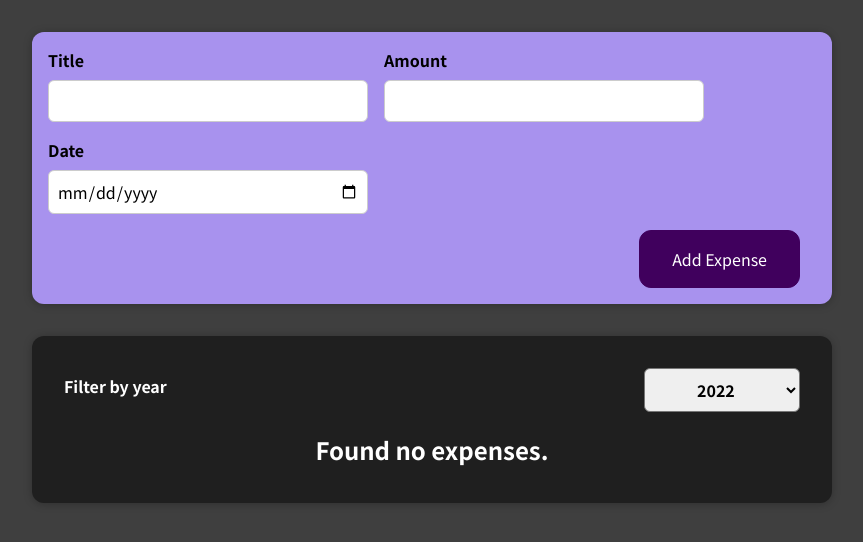
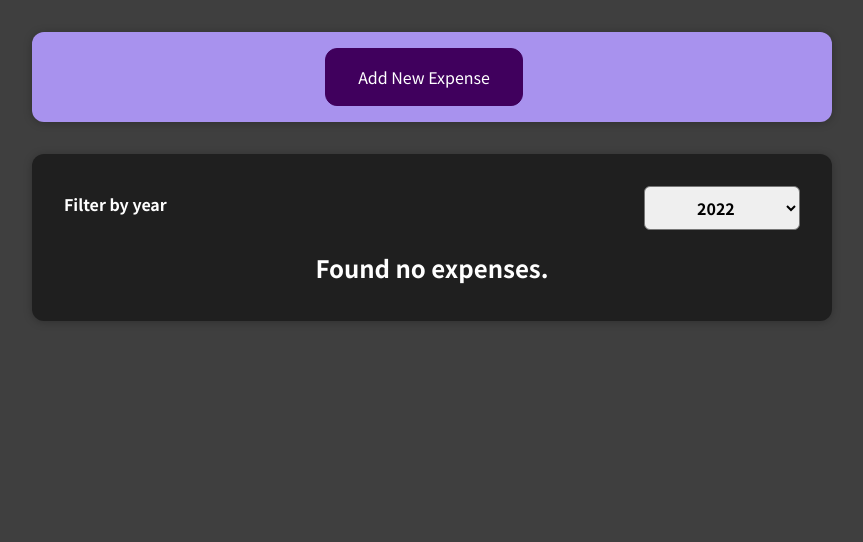
Before and after one commit to krishnakskr30/expense-tracker-project, a React (Create React App) app: page / in a window 1280 px wide. Shown: the top 542 px of the page, without its empty margins (208-1071 px from the left). Built offline with nearby package versions, Linux system fonts and the light colour scheme.

Commit message:
Refactor new expense component to render expense form when needed

```diff
--- a/src/components/NewExpense/NewExpense.js
+++ b/src/components/NewExpense/NewExpense.js
@@ -1,6 +1,10 @@
+import { useState } from "react";
 import ExpenseForm from "./ExpenseForm";
 import "./NewExpense.css";
+
 const NewExpense = (props) => {
+  const [renderForm, setRenderForm] = useState(false);
+
   const saveExpenseDataHandler = (enteredExpenseData) => {
     const expenseData = {
       ...enteredExpenseData,
@@ -9,9 +13,21 @@ const NewExpense = (props) => {
     console.log(expenseData);
     props.onAddExpense(expenseData);
   };
+
+  const startRenderingForm = () => {
+    setRenderForm(true);
+  };
+
   return (
     <div className="new-expense">
-      <ExpenseForm onSaveExpenseData={saveExpenseDataHandler}></ExpenseForm>
+      {!renderForm && (
+        <button onClick={startRenderingForm}>Add New Expense</button>
+      )}
+      {renderForm && (
+        <ExpenseForm
+          onSaveExpenseData={saveExpenseDataHandler}
+        ></ExpenseForm>
+      )}
     </div>
   );
 };
```
